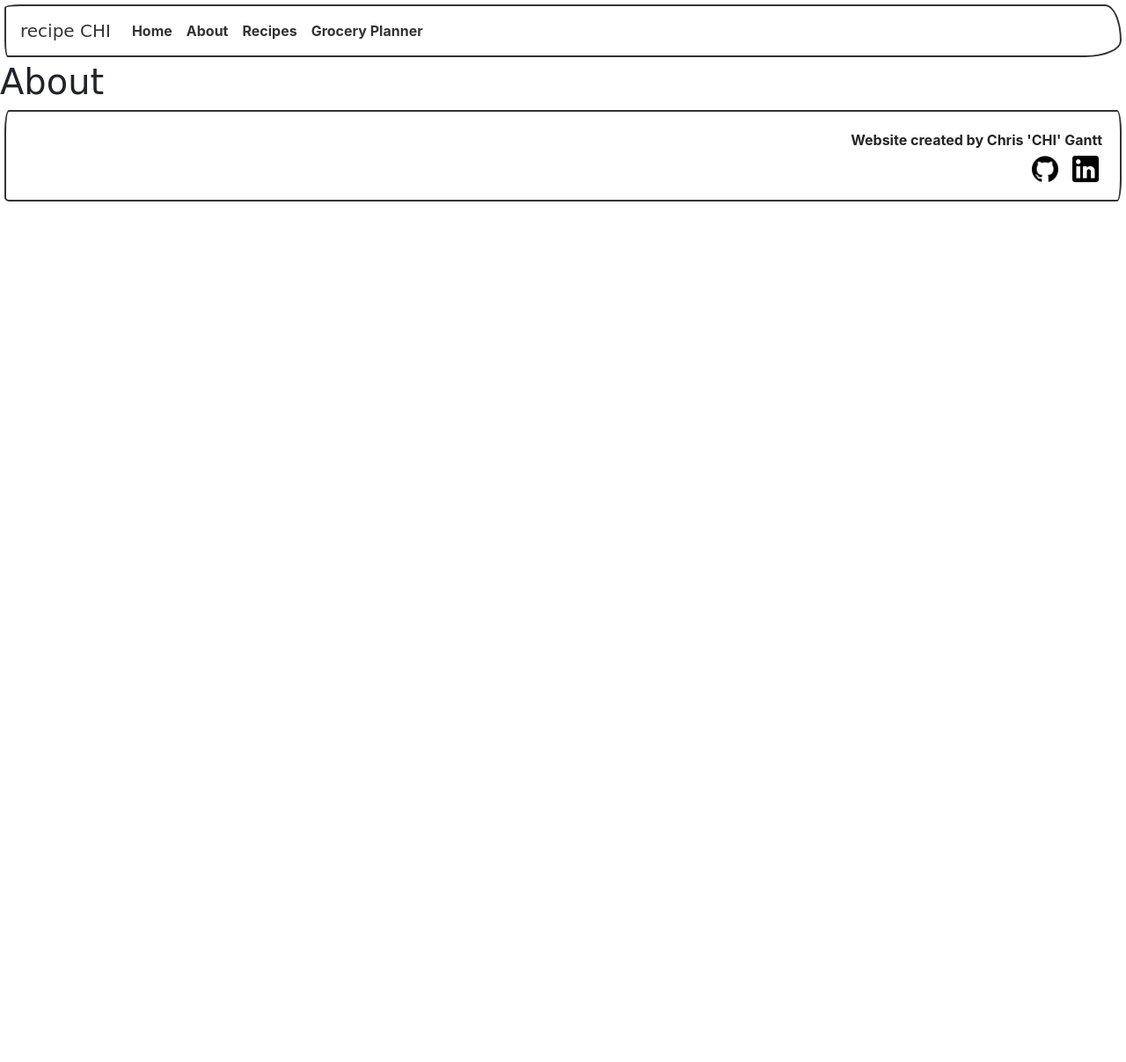
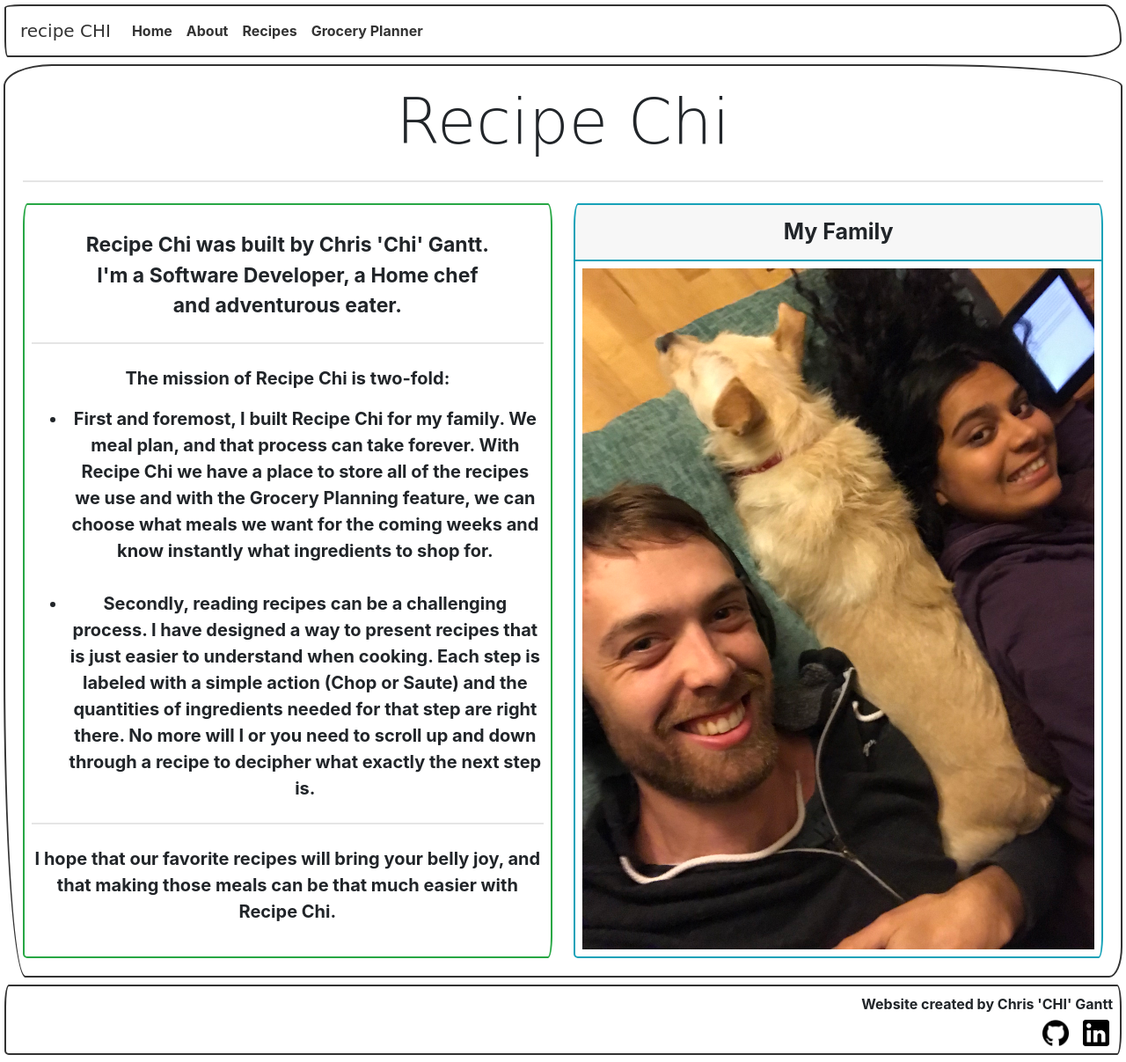
Before and after one commit to ganttArt/recipe-chi, a Django app: page /about in a window 1280 px wide. Shown: the whole page at 88% size. Before the commit the page ends 229 px from the top, so only its background shows below. Run offline with Django 3.2, Linux system fonts and the light colour scheme; some libraries are stand-ins or nearby versions; some web fonts are replaced.

Commit message:
About page template and css created and finished.

```diff
--- /dev/null
+++ b/groceries_app/static/css/about.css
@@ -0,0 +1,54 @@
+.jumbotron {
+    text-align: -webkit-center;
+}
+
+.card-body {
+    padding: .5rem;
+}
+
+#text-head {
+    font-size: 23px;
+    max-width: 80%;
+    padding-top: 20px;
+}
+#text-card {
+    font-size: 20px;
+}
+
+#image-card {
+    max-width: 100%;
+    border: 2px solid;
+    margin-top: 20px;
+    /* padding: 5px; */
+    font-size: 25px;
+}
+
+#about-image {
+    max-width: 100%;
+}
+
+@media screen and (min-width: 646px) and (max-width: 1138px) {
+    #image-card {
+        max-width: 50%;
+    }
+}
+
+@media screen and (min-width: 1138px) {
+    #contents {
+        display: flex;
+    }
+
+    #text-card {
+        width: 49%;
+        margin-right: 2%;
+    }
+
+    #image-card {
+        width: 49%;
+        margin-top: 0;
+    }
+
+
+
+
+}
--- a/templates/about.html
+++ b/templates/about.html
@@ -1,8 +1,47 @@
 {% extends 'base.html' %}
 {% load static %}
 
-{% block css %}{% endblock %}
+{% block css %}
+<link rel="stylesheet" href="{% static 'css/about.css' %}">
+{% endblock %}
 
 {% block content %}
-<h1>About</h1>
+<div class="jumbotron">
+    <h1 class="display-3">Recipe Chi</h1>
+    <hr class="my-4">
+    <div id='contents'>
+        <div class="card border-success" id="text-card">
+            <div class="card-body">
+                <p id="text-head">Recipe Chi was built by Chris 'Chi' Gantt. I'm a Software Developer, a Home chef and adventurous eater.</p>
+                <hr class="my-4">
+                <p class="card-text">
+                    The mission of Recipe Chi is two-fold: <br>
+                    <ul>
+                        <li>
+                            First and foremost, I built Recipe Chi for my family.
+                            We meal plan, and that process can take forever.
+                            With Recipe Chi we have a place to store all of the recipes we use and with the Grocery Planning feature,
+                            we can choose what meals we want for the coming weeks and know instantly what ingredients to shop for.
+                        </li>
+                        <br>
+                        <li>
+                            Secondly, reading recipes can be a challenging process.
+                            I have designed a way to present recipes that is just easier to understand when cooking.
+                            Each step is labeled with a simple action (Chop or Saute) and the quantities of ingredients needed for that step are right there.
+                            No more will I or you need to scroll up and down through a recipe to decipher what exactly the next step is.
+                        </li>
+                    </ul>
+                    <hr class="my-4">
+                    I hope that our favorite recipes will bring your belly joy, and that making those meals can be that much easier with Recipe Chi.
+                </p>
+            </div>
+        </div>
+        <div class="card border-info" id='image-card'>
+            <div class="card-header">My Family</div>
+            <div class="card-body">
+                <img id="about-image" src="{% static 'images/family.jpg' %}">
+            </div>
+        </div>
+    </div>
+</div>
 {% endblock content %}
```
Also changed, not shown: groceries_app/static/images/Family.jpg (added).
